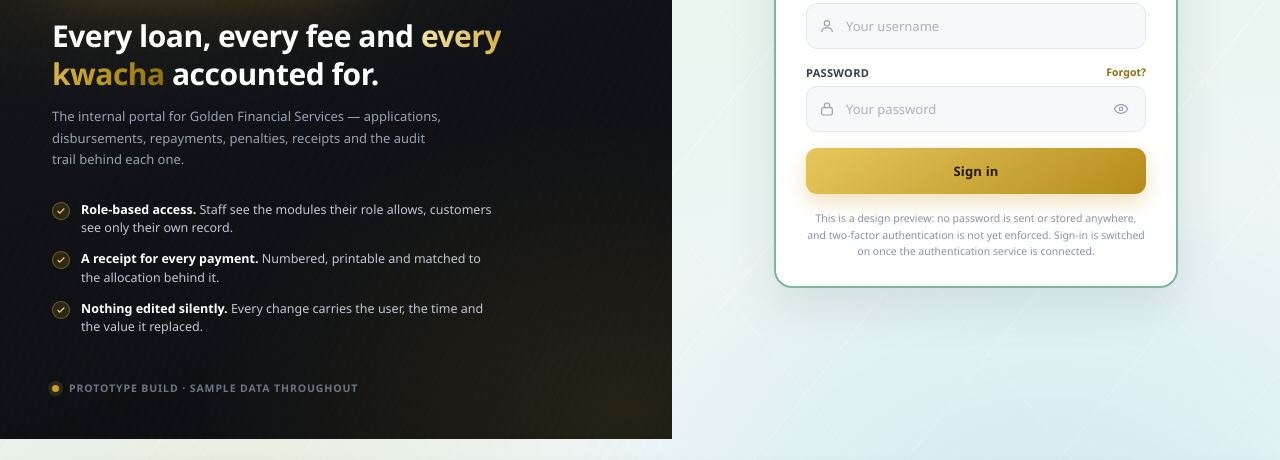
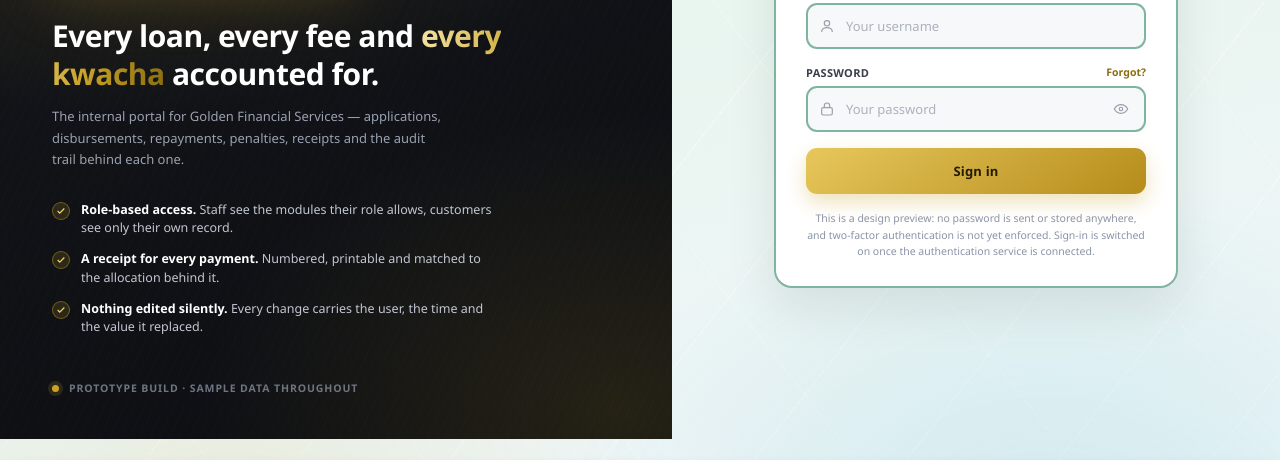
Before and after one commit to wwwmaryemmanuel01/golden-loan-services, a website: page login.html in a window 1280 px wide. Shown: the part 330-790 px from the top of the page. Drawn offline with Linux system fonts and the light colour scheme.

Commit message:
Give the username and password fields the house green border
Co-authored-by: arena-agent <297053741+arena-agent@users.noreply.github.com>

```diff
--- a/login.html
+++ b/login.html
@@ -99,10 +99,11 @@
     text-transform:none;color:var(--gold-dark);text-decoration:none}
   .lg-label .lg-forgot:hover{text-decoration:underline}
   .lg-field{
-    display:flex;align-items:center;gap:9px;background:#F7F8FA;border:1px solid var(--line);
-    border-radius:11px;padding:0 12px;height:46px;margin-bottom:16px;transition:.16s;
+    display:flex;align-items:center;gap:9px;background:#F7F8FA;border:2px solid #7FB49F;
+    border-radius:11px;padding:0 11px;height:46px;margin-bottom:16px;transition:.16s;
+    -webkit-print-color-adjust:exact;print-color-adjust:exact;
   }
-  .lg-field:focus-within{background:#fff;border-color:var(--gold);box-shadow:0 0 0 3px rgba(201,162,39,.14)}
+  .lg-field:focus-within{background:#fff;border-color:var(--gold);box-shadow:0 0 0 3px rgba(201,162,39,.18)}
   .lg-field svg{flex:0 0 16px;color:#9AA0AC}
   .lg-field input{
     border:0;background:transparent;outline:none;font:inherit;font-size:13px;
```
